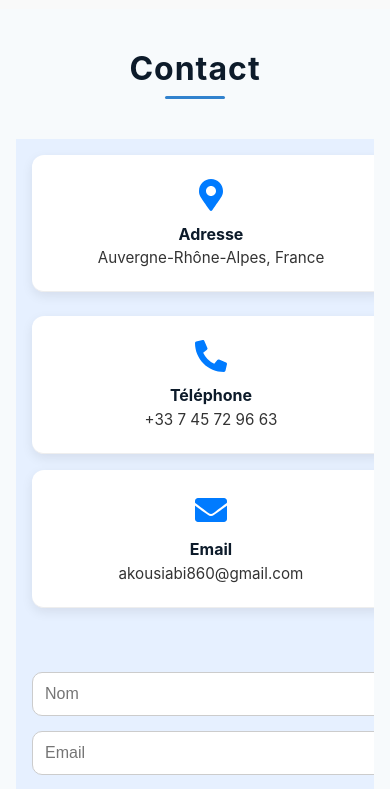
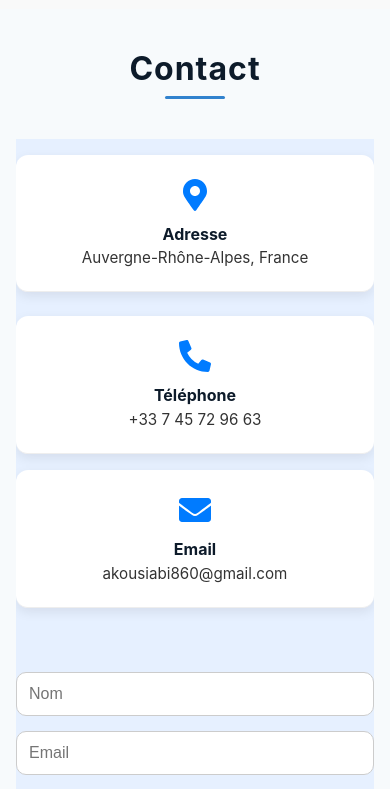
Before and after one commit to patience228/mon-portfolio, a React (Create React App) app: page / in a window 390 px wide. Shown: the part 7320-8109 px from the top of the page. Built offline with nearby package versions, Linux system fonts and the light colour scheme.

Commit message:
update: contact design

```diff
--- a/src/index.css
+++ b/src/index.css
@@ -354,15 +354,24 @@ h2::after {
 
 .contact-container {
   display: flex;
-  flex-wrap: wrap;
-  justify-content: space-between;
   align-items: stretch;
   width: 100%;
   margin: 0;
   padding: 0 1rem;
   box-sizing: border-box;
   position: relative;
+  justify-content: center;
+  margin: 0 auto;
+  max-width: 1200px;
 }
+
+/* Ajustement pour mobile si nécessaire */
+@media (max-width: 768px) {
+  .contact-container {
+    padding: 0 1rem;
+  }
+}
+
 
 .two-tone-bg {
   position: relative;
```
